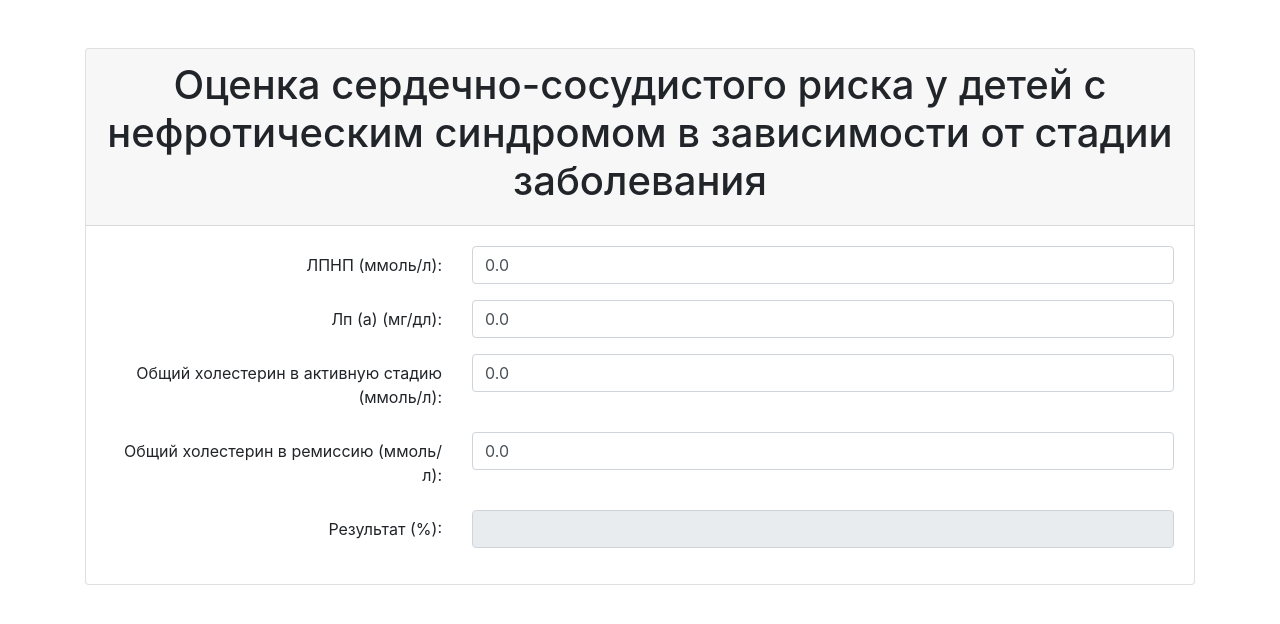
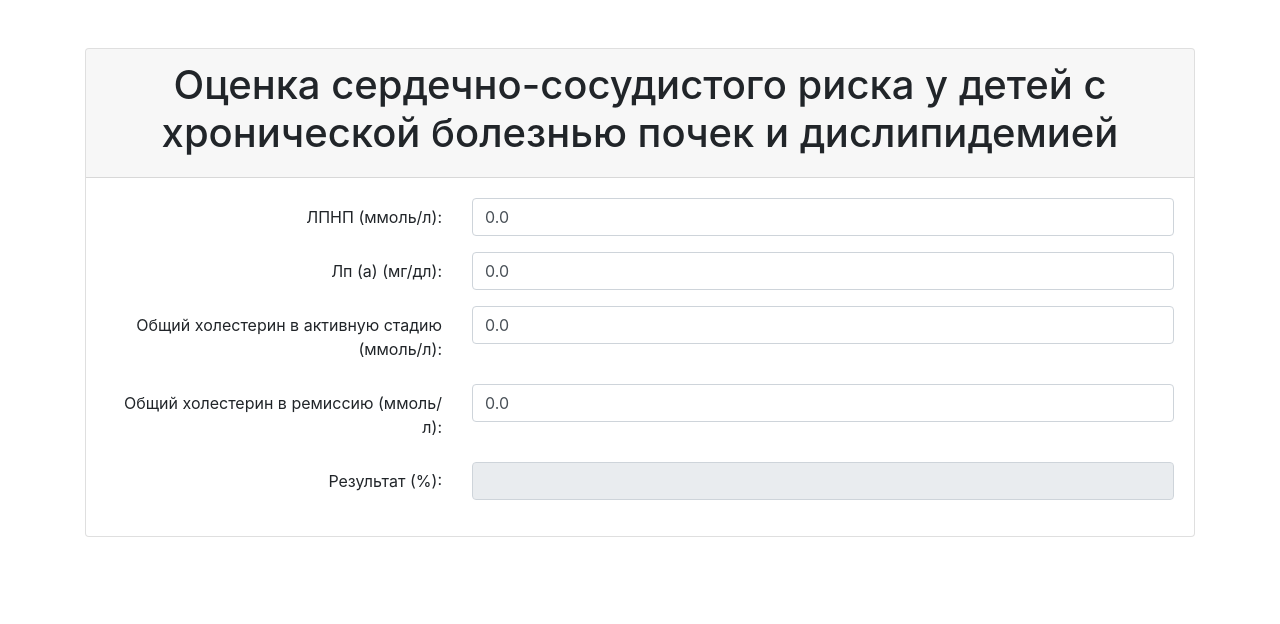
Before and after one commit to GGsrvg/med, a plain HTML site: page index.html in a window 1280 px wide. Drawn offline with nearby package versions, Linux system fonts and the light colour scheme.

Commit message:
change title

```diff
--- a/index.html
+++ b/index.html
@@ -9,7 +9,7 @@
     <div class="container mt-5">
         <div class="card">
             <div class="card-header">
-                <h1 class="text-center">Оценка сердечно-сосудистого риска у детей с нефротическим синдромом в зависимости от стадии заболевания</h1>
+                <h1 class="text-center">Оценка сердечно-сосудистого риска у детей с хронической болезнью почек и дислипидемией</h1>
             </div>
             <div class="card-body">
                 <form id="calculator-form">
```
